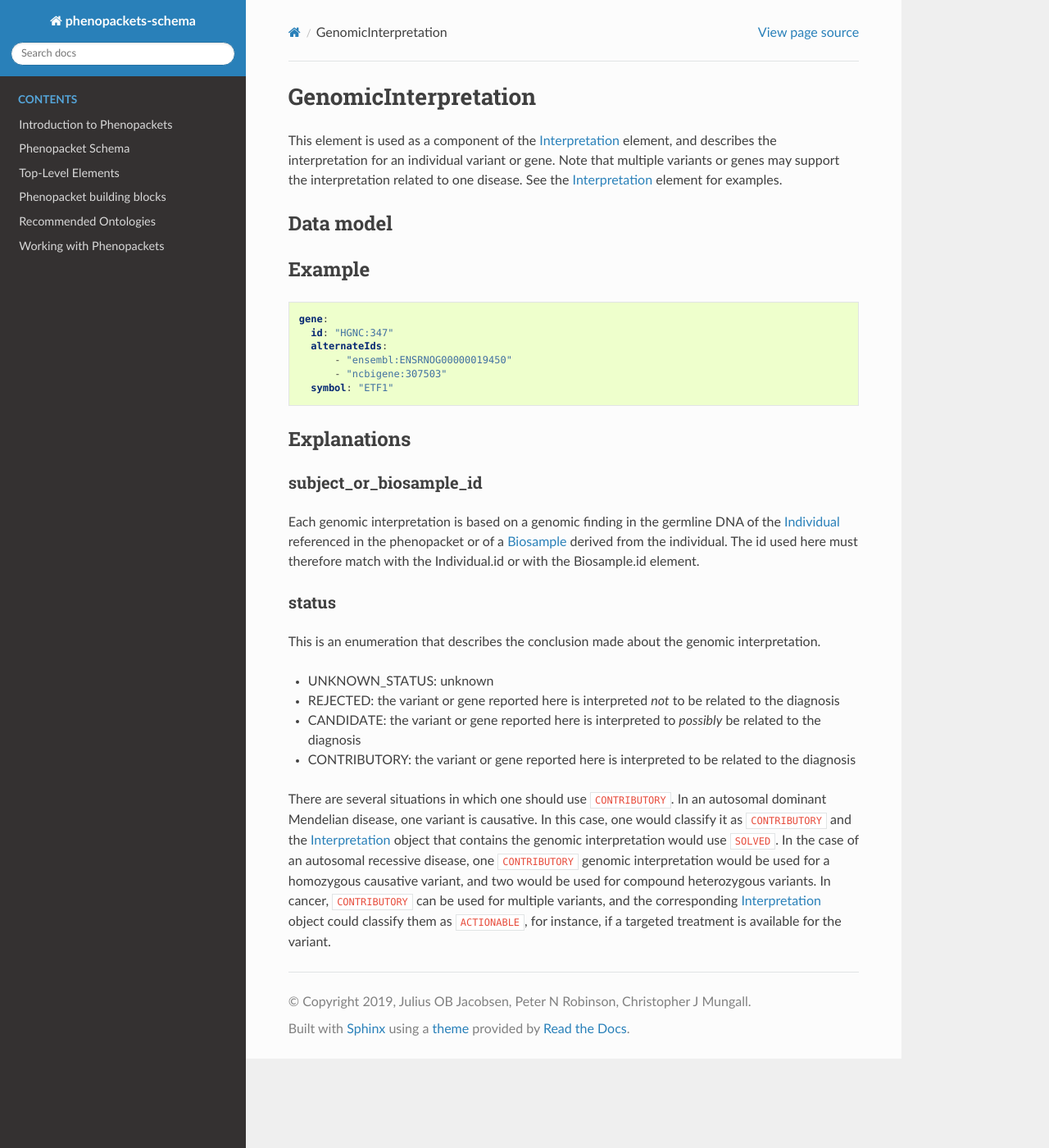
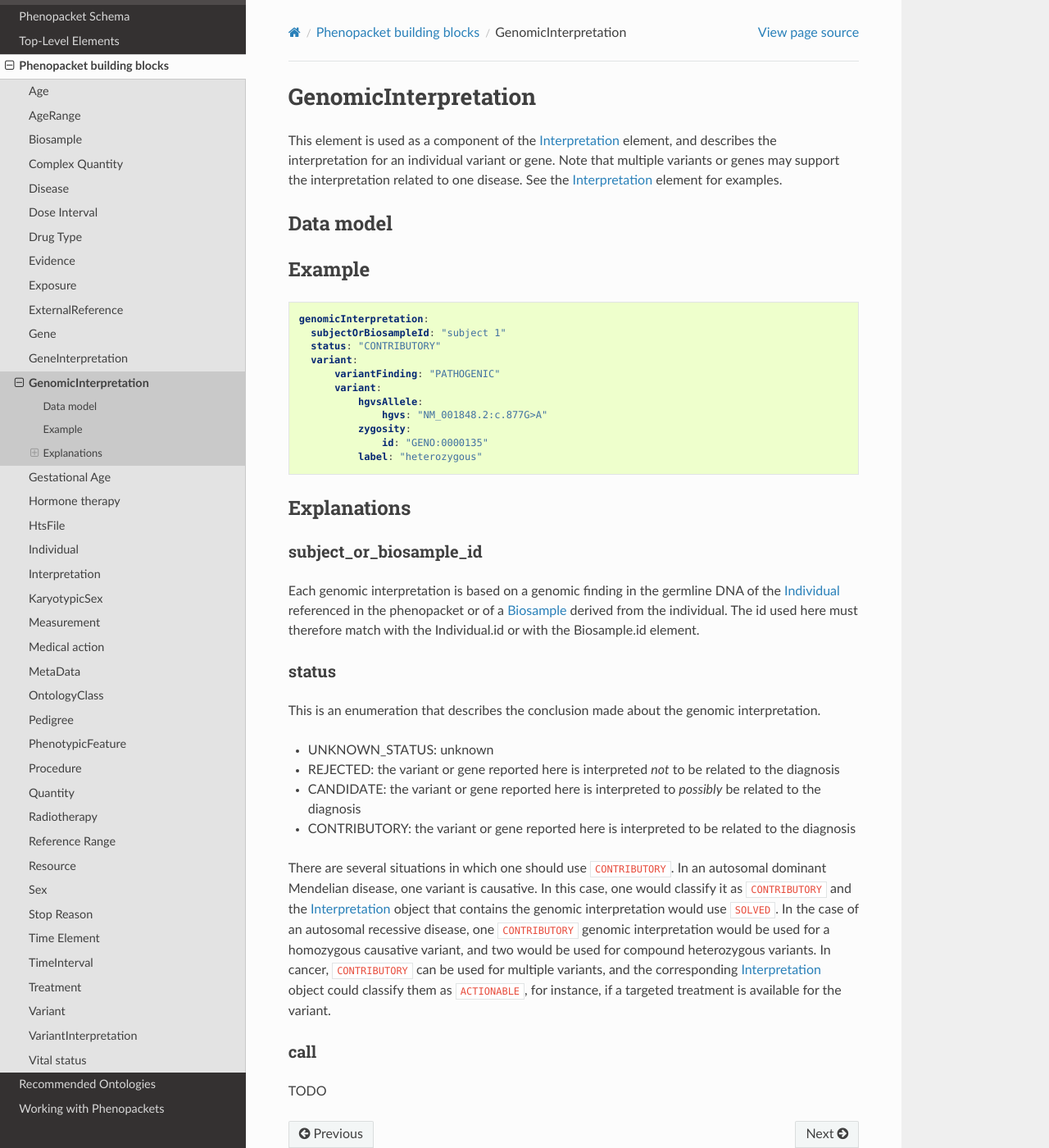
Before and after one commit to phenopackets/phenopacket-schema, a Sphinx documentation site: the page built from docs/genomic-interpretation.rst, in a window 1280 px wide and 1400 px high. Shown: the whole window at 82% size. Built offline with Sphinx 7.4.7 and the Read the Docs theme 2.0.0, drawn with Linux system fonts in a browser that asks for light colours.

Commit message:
genomic Interpretation documentation v2

```diff
--- a/docs/building-blocks.rst
+++ b/docs/building-blocks.rst
@@ -27,6 +27,7 @@ building blocks.
    externalreference
    gene
    gene-interpretation
+   genomic-interpretation
    gestational-age
    hormonetherapy
    htsfile
--- a/docs/gene-interpretation.rst
+++ b/docs/gene-interpretation.rst
@@ -46,3 +46,5 @@ a disorder. This could be used for genomic MatchMaking (see `GeneMatcher <https:
         gene:
             id: "HGNC:347"
             symbol: "ETF1"
+
+TODO -- check generation of this code
--- a/docs/genomic-interpretation.rst
+++ b/docs/genomic-interpretation.rst
@@ -61,12 +61,19 @@ Example
 
 .. code-block:: yaml
 
-  gene:
-    id: "HGNC:347"
-    alternateIds:
-        - "ensembl:ENSRNOG00000019450"
-        - "ncbigene:307503"
-    symbol: "ETF1"
+  genomicInterpretation:
+    subjectOrBiosampleId: "subject 1"
+    status: "CONTRIBUTORY"
+    variant:
+        variantFinding: "PATHOGENIC"
+        variant:
+            hgvsAllele:
+                hgvs: "NM_001848.2:c.877G>A"
+            zygosity:
+                id: "GENO:0000135"
+            label: "heterozygous"
+
+
 
 Explanations
 ############
@@ -95,3 +102,8 @@ and the :ref:`rstinterpretation` object that contains the genomic interpretation
 would be used for a homozygous causative variant, and two would be used for compound heterozygous variants.
 In cancer, ``CONTRIBUTORY`` can be used for multiple variants, and the corresponding
 :ref:`rstinterpretation` object could classify them as ``ACTIONABLE``, for instance, if a targeted treatment is available for the variant.
+
+call
+~~~~
+
+TODO
```
Also changed, not shown: 2 other files.
